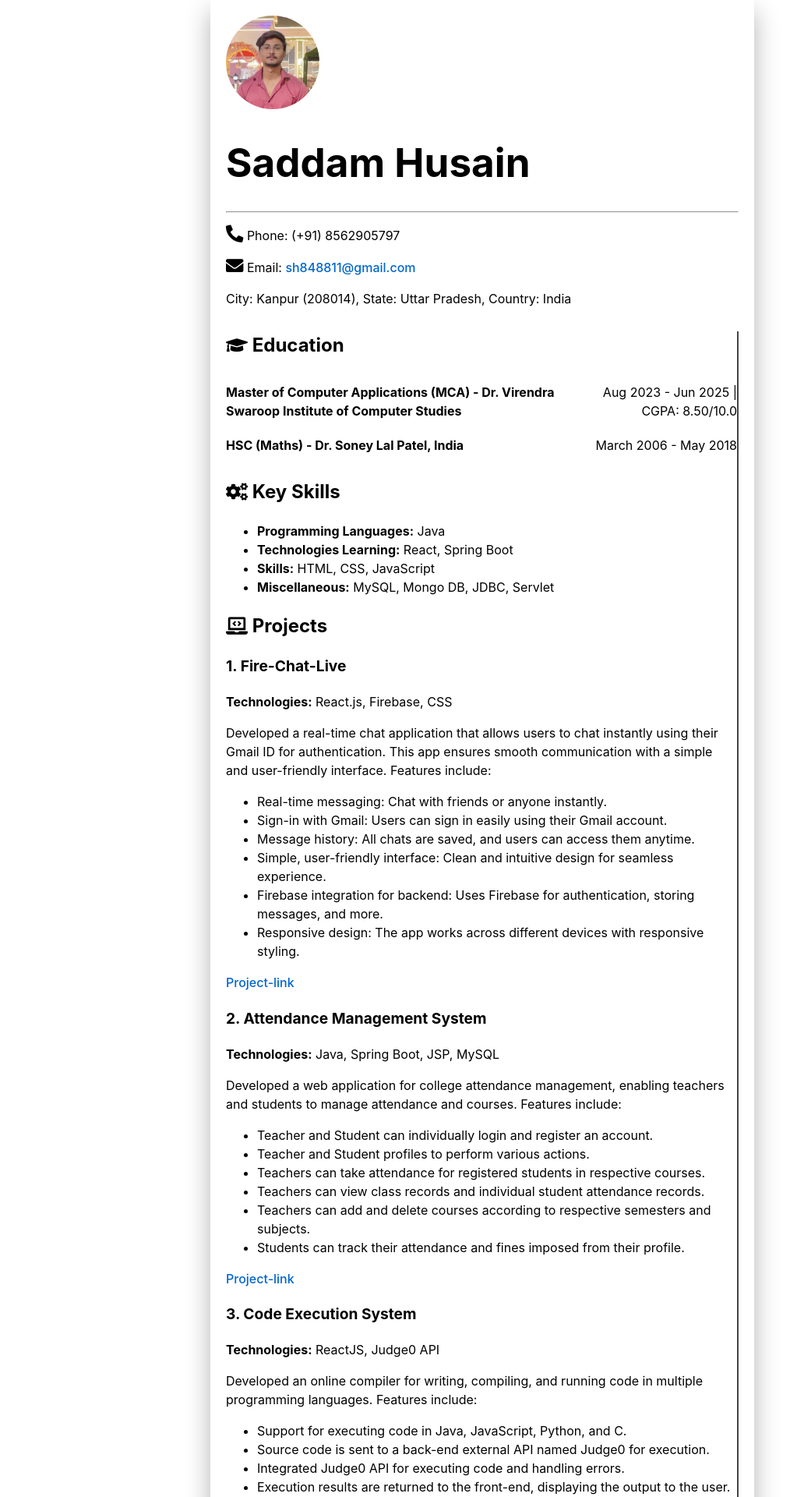
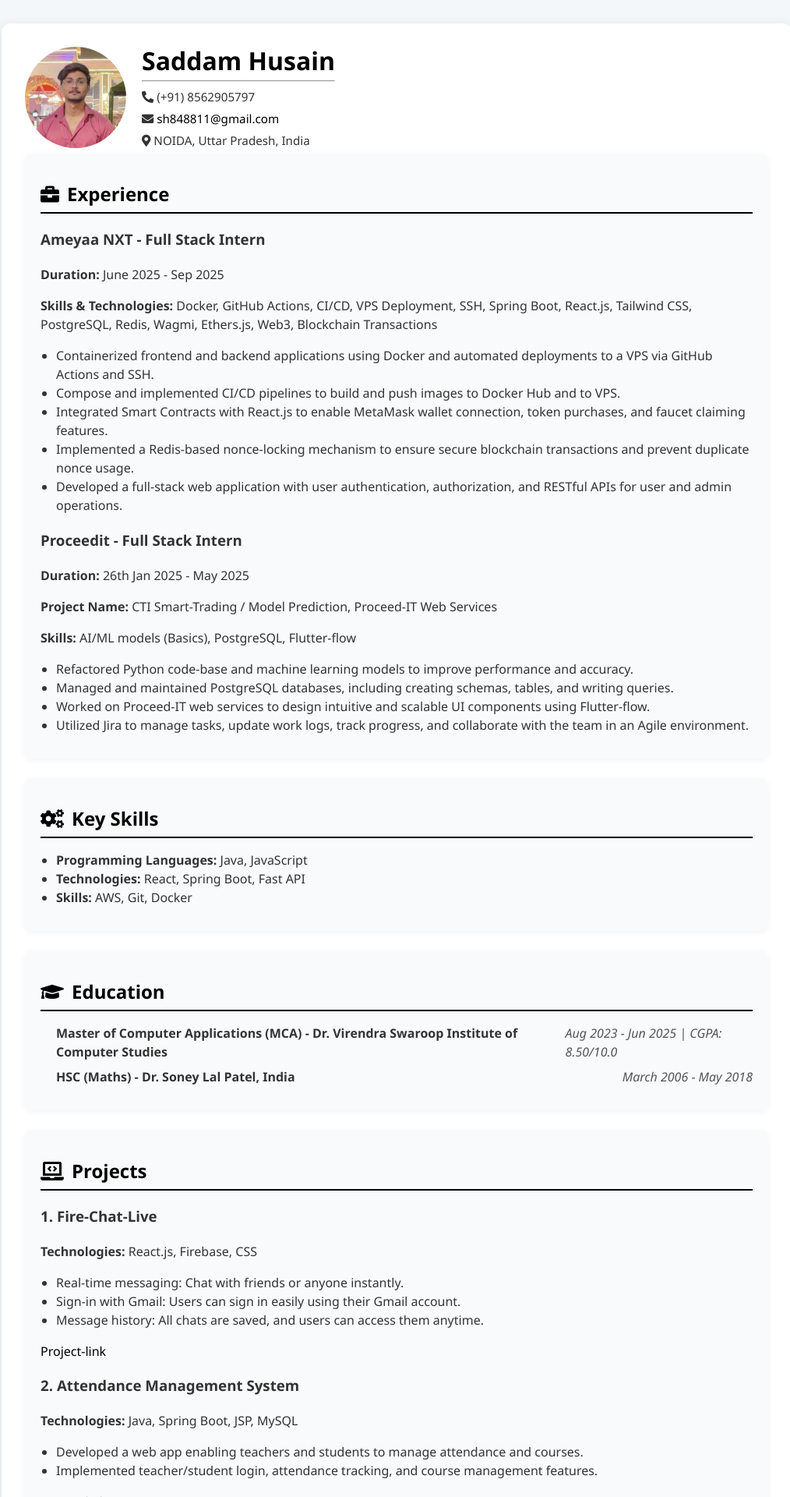
Before and after one commit to Saddam848811/resume, a React (Vite) app: page / in a window 1280 px wide. Shown: the top 1920 px of the page at 78% size, without its empty margins (21-1035 px from the left). Built offline with nearby package versions, Linux system fonts and the light colour scheme.

Commit message:
change 2025 before ck

```diff
--- a/src/App.css
+++ b/src/App.css
@@ -1,150 +1,157 @@
-/* Base styling (applies to all) */
 body {
-  font-size: 16px;
+  font-family: 'Segoe UI', Tahoma, Geneva, Verdana, sans-serif;
   margin: 0;
   padding: 0;
-  display: flex;
-  justify-content: center; /* Horizontally center */
-  align-items: center; /* Vertically center */
-  min-height: 100vh; /* Ensure it takes the full viewport height */
-  background-color: #ffffff; /* Light background */
-  color: #000000; /* Black text */
+  background-color: #f4f7f9;
+  color: #333;
 }
 
-/* Links styling */
 a {
-  color: #0066cc; /* Blue for links */
-  text-decoration: none; /* Remove underline */
+  color: #000000;
+  text-decoration: none;
+  transition: all 0.3s ease;
 }
 
 a:hover {
-  text-decoration: underline; /* Underline links on hover */
+  text-decoration: underline;
+  color: #000000;
 }
 
-/* For small screens (Mobile devices) */
-@media (max-width: 480px) {
 .resume {
-    width: 100%;
-    padding: 15px;
-    box-shadow: none;
+  width: 90%;
+  max-width: 1000px;
+  margin: 30px auto;
+  background-color: #fff;
+  border-radius: 12px;
+  box-shadow: 0 6px 20px rgba(0, 0, 0, 0.1);
+  padding: 30px;
 }
 
-  .resume-header {
-    flex-direction: column;
-    align-items: center;
-    text-align: center;
+.flex {
+  display: flex;
+  gap: 20px;
+  flex-wrap: wrap;
 }
 
 .profile-image img {
-    width: 80px;
-    height: 80px;
-    border-radius: 50%; /* Always circular */
+  width: 130px;
+  height: 130px;
+  border-radius: 50%;
   object-fit: cover;
+  /* border: 3px solid #000000; */
+}
+
+.header-text h1 {
+  margin: 0;
+  font-size: 2rem;
+  color: #000000;
+}
+
+.contact-info p {
+  margin: 5px 0;
+  font-size: 0.95rem;
 }
 
 .resume-body {
-    flex-direction: column;
-    gap: 15px;
-  }
-
-  .left-column, .right-column {
-    padding: 0;
-    border: none;
-  }
-
-  h2 {
-    font-size: 1.2rem;
-    color: #000000; /* Black color for headings */
-  }
-
-  h3 {
-    font-size: 1rem;
-    color: #000000; /* Black color for sub-headings */
-  }
-
-  .resume-footer {
-    flex-direction: column;
-    gap: 10px;
-    text-align: center;
-  }
-
-  i {
-    font-size: 1.2rem;
-  }
-}
-
-/* For larger screens (PCs) */
-@media (min-width: 1024px) {
-  .resume {
-    width: 70%;
-    max-width: 900px;
-    padding: 20px;
-    margin: auto; /* Center the resume */
-    box-shadow: 0 15px 30px rgba(0, 0, 0, 0.3);
-  }
-
-  .resume-header {
-    flex-direction: row;
-    justify-content: flex-start;
-    margin-bottom: 30px;
-  }
-
-  .profile-image img {
-    width: 120px;
-    height: 120px;
-    border-radius: 50%; /* Always circular */
-    object-fit: cover;
-  }
-
-  .resume-body {
-    flex-direction: row;
+  margin-top: 25px;
   gap: 20px;
 }
 
 .left-column, .right-column {
-    padding: 0;
-    border: none;
+  flex: 1;
 }
 
-  .left-column {
-    border-right: 2px solid #444; /* For PC only */
+.right-column {
+  max-width: 250px;
 }
 
-  h2 {
-    font-size: 1.5rem;
-    color: #000000; /* Black color for headings */
+/* Sections */
+section {
+  margin-bottom: 25px;
+  padding: 15px 20px;
+  border-radius: 10px;
+  background-color: #f9fafc;
+  box-shadow: 0 2px 8px rgba(0,0,0,0.05);
+  transition: transform 0.3s ease, box-shadow 0.3s ease;
 }
 
-  h3 {
-    font-size: 1.2rem;
-    color: #000000; /* Black color for sub-headings */
+section:hover {
+  transform: translateY(-3px);
+  box-shadow: 0 6px 15px rgba(0,0,0,0.1);
 }
 
-  .resume-footer {
-    flex-direction: row;
-    justify-content: space-between;
+section h2 {
+  display: flex;
+  align-items: center;
+  gap: 10px;
+  border-bottom: 2px solid #000000;
+  padding-bottom: 5px;
+  margin-bottom: 12px;
+  color: #000000;
 }
 
-  i {
-    font-size: 1.4rem;
-  }
-}
-
-.education-list {
-  list-style-type: none;
-  padding: 0;
+ul {
+  padding-left: 20px;
 }
 
 .education-item {
   display: flex;
   justify-content: space-between;
-  padding: 10px 0;
+  margin-bottom: 8px;
 }
 
-.course-name {
+.education-item span.course-name {
   font-weight: bold;
 }
 
-.course-details {
-  text-align: right;
+.education-item span.course-details {
+  font-style: italic;
+  color: #555;
 }
+
+/* Footer */
+.resume-footer {
+  text-align: center;
+  padding: 15px 0;
+  border-top: 1px solid #ddd;
+  margin-top: 25px;
+  font-size: 0.9rem;
+  color: #777;
+}
+
+/* Responsive */
+@media (max-width: 768px) {
+  .flex {
+    flex-direction: column;
+    align-items: center;
+  }
+
+  .education-item {
+    flex-direction: column;
+    align-items: flex-start;
+  }
+
+  .education-item span.course-details {
+    margin-top: 3px;
+  }
+}
+
+@media (max-width: 480px) {
+  .profile-image img {
+    width: 100px;
+    height: 100px;
+  }
+
+  .header-text h1 {
+    font-size: 1.6rem;
+    text-align: center;
+  }
+
+  .contact-info {
+    text-align: center;
+  }
+
+  section h2 {
+    font-size: 1.1rem;
+  }
+}
--- a/src/App.jsx
+++ b/src/App.jsx
@@ -6,24 +6,59 @@ const Resume = () => {
   return (
     <div className="resume">
       <header className="resume-header">
-        <div className="header-content">
-          <div className="flex">
+        <div className="header-content flex">
           <div className="profile-image">
             <img src={profileImage} alt="Saddam Husain" />
           </div>
           <div className="header-text">
             <h1>Saddam Husain</h1>
             <hr />
-              <p><i className="fas fa-phone-alt"></i> Phone: (+91) 8562905797</p>
-              <p><i className="fas fa-envelope"></i> Email: <a href="mailto:sh848811@gmail.com">sh848811@gmail.com</a></p>
-              <p>City: Kanpur (208014), State: Uttar Pradesh, Country: India</p>
+            <div className="contact-info">
+              <p><i className="fas fa-phone-alt"></i> (+91) 8562905797</p>
+              <p><i className="fas fa-envelope"></i> <a href="mailto:sh848811@gmail.com">sh848811@gmail.com</a></p>
+              <p><i className="fas fa-map-marker-alt"></i> NOIDA, Uttar Pradesh, India</p>
             </div>
           </div>
         </div>
       </header>
 
-      <div className="resume-body">
+       <section>
+            <h2><i className="fas fa-briefcase"></i> Experience</h2>
+            <h3>Ameyaa NXT  - <span className="role">Full Stack Intern</span></h3>
+            <p><strong>Duration:</strong> June 2025 - Sep 2025</p>
+            <p><strong>Skills & Technologies:</strong> Docker, GitHub Actions, CI/CD, VPS Deployment, SSH, Spring Boot, React.js, Tailwind CSS, PostgreSQL, Redis, Wagmi, Ethers.js, Web3, Blockchain Transactions</p>
+            <ul>
+              <li>Containerized frontend and backend applications using Docker and automated deployments to a VPS via GitHub Actions and SSH.</li>
+              <li>Compose and implemented CI/CD pipelines to build and push images to Docker Hub and to VPS.</li>
+              <li>Integrated Smart Contracts with React.js to enable MetaMask wallet connection, token purchases, and faucet claiming features.</li>
+              <li>Implemented a Redis-based nonce-locking mechanism to ensure secure blockchain transactions and prevent duplicate nonce usage.</li>
+              <li>Developed a full-stack web application with user authentication, authorization, and RESTful APIs for user and admin operations.</li>
+              {/* <li>Designed and managed PostgreSQL schemas for data persistence and implemented Spring Security for secure access control.</li> */}
+            </ul>
 
+            <h3>Proceedit - <span className="role">Full Stack Intern</span></h3>
+            <p><strong>Duration:</strong> 26th Jan 2025 - May 2025</p>
+            <p><strong>Project Name:</strong> CTI Smart-Trading / Model Prediction, Proceed-IT Web Services</p>
+            <p><strong>Skills:</strong> AI/ML models (Basics), PostgreSQL, Flutter-flow</p>
+            <ul>
+              <li>Refactored Python code-base and machine learning models to improve performance and accuracy.</li>
+              <li>Managed and maintained PostgreSQL databases, including creating schemas, tables, and writing queries.</li>
+              <li>Worked on Proceed-IT web services to design intuitive and scalable UI components using Flutter-flow.</li>
+              <li>Utilized Jira to manage tasks, update work logs, track progress, and collaborate with the team in an Agile environment.</li>
+            </ul>
+          </section>
+
+
+<section>
+            <h2><i className="fas fa-cogs"></i> Key Skills</h2>
+            <ul>
+              <li><strong>Programming Languages:</strong> Java, JavaScript</li>
+              <li><strong>Technologies:</strong> React, Spring Boot, Fast API</li>
+              <li><strong>Skills:</strong> AWS, Git, Docker</li>
+            </ul>
+          </section>
+
+      <div className="resume-body flex">
         <div className="left-column">
           <section>
             <h2><i className="fas fa-graduation-cap"></i> Education</h2>
@@ -39,113 +74,61 @@ const Resume = () => {
             </ul>
           </section>
 
-          <section>
-            <h2><i className="fas fa-cogs"></i> Key Skills</h2>
-            <ul>
-              <li><strong>Programming Languages:</strong> Java</li>
-              <li><strong>Technologies Learning:</strong> React, Spring Boot</li>
-              <li><strong>Skills:</strong> HTML, CSS, JavaScript</li>
-              <li><strong>Miscellaneous:</strong> MySQL, Mongo DB, JDBC, Servlet</li>
-            </ul>
-          </section>
+
+
 
          <section>
   <h2><i className="fas fa-laptop-code"></i> Projects</h2>
+
   <h3>1. Fire-Chat-Live</h3>
   <p><strong>Technologies:</strong> React.js, Firebase, CSS</p>
-            <p>Developed a real-time chat application that allows users to chat instantly using their Gmail ID for authentication. This app ensures smooth communication with a simple and user-friendly interface. Features include:</p>
   <ul>
     <li>Real-time messaging: Chat with friends or anyone instantly.</li>
     <li>Sign-in with Gmail: Users can sign in easily using their Gmail account.</li>
     <li>Message history: All chats are saved, and users can access them anytime.</li>
-              <li>Simple, user-friendly interface: Clean and intuitive design for seamless experience.</li>
-              <li>Firebase integration for backend: Uses Firebase for authentication, storing messages, and more.</li>
-              <li>Responsive design: The app works across different devices with responsive styling.</li>
   </ul>
   <p><a href="https://fire-chat-live.onrender.com/">Project-link</a></p>
 
   <h3>2. Attendance Management System</h3>
   <p><strong>Technologies:</strong> Java, Spring Boot, JSP, MySQL</p>
-            <p>Developed a web application for college attendance management, enabling teachers and students to manage attendance and courses. Features include:</p>
   <ul>
-              <li>Teacher and Student can individually login and register an account.</li>
-              <li>Teacher and Student profiles to perform various actions.</li>
-              <li>Teachers can take attendance for registered students in respective courses.</li>
-              <li>Teachers can view class records and individual student attendance records.</li>
-              <li>Teachers can add and delete courses according to respective semesters and subjects.</li>
-              <li>Students can track their attendance and fines imposed from their profile.</li>
+    <li>Developed a web app enabling teachers and students to manage attendance and courses.</li>
+    <li>Implemented teacher/student login, attendance tracking, and course management features.</li>
   </ul>
   <p><a href="https://youtu.be/Df2xBrzsqb4?si=tIBuZ-F8rkQ-GDc_">Project-link</a></p>
 
   <h3>3. Code Execution System</h3>
   <p><strong>Technologies:</strong> ReactJS, Judge0 API</p>
-            <p>Developed an online compiler for writing, compiling, and running code in multiple programming languages. Features include:</p>
   <ul>
-              <li>Support for executing code in Java, JavaScript, Python, and C.</li>
-              <li>Source code is sent to a back-end external API named Judge0 for execution.</li>
-              <li>Integrated Judge0 API for executing code and handling errors.</li>
-              <li>Execution results are returned to the front-end, displaying the output to the user.</li>
+    <li>Developed an online compiler supporting Java, JS, Python, and C using Judge0 API.</li>
+    <li>Handled code execution requests and displayed outputs dynamically.</li>
   </ul>
   <p><a href="https://rce-system.netlify.app/">Project-link</a></p>
 
-            <h3>4. Quiz App from TestLine</h3>
+  {/* <h3>4. Quiz App from TestLine</h3>
   <p><strong>Technologies:</strong> React.js, Node.js, CSS, Axios</p>
-            <p>Developed a dynamic quiz application that allows users to take quizzes, track their score, and view a summary of their performance with time. Features include:</p>
   <ul>
-              <li>Dynamic question display with a timer for each question.</li>
-              <li>Real-time score tracking with a final summary page after the quiz.</li>
-              <li>Progress bar to visually track quiz completion in real-time.</li>
-              <li>Badges earned based on quiz performance, visible on the user's profile.</li>
-              <li>Backend integration with Node.js to handle and serve quiz data.</li>
-              <li>Custom styling to enhance user experience with responsive design.</li>
-              <li>API integration using Axios to fetch questions and submit answers to the backend.</li>
+    <li>Built a dynamic quiz app with timer, progress bar, score tracking, and badge system.</li>
+    <li>Integrated backend with Node.js and APIs using Axios.</li>
   </ul>
-            <p><a href="https://quizgame-testline-frontend.onrender.com/">Project-link</a></p>
+  <p><a href="https://quizgame-testline-frontend.onrender.com/">Project-link</a></p> */}
 
-            <h3>5. Student Details Form</h3>
+  {/* <h3>5. Student Details Form</h3>
   <p><strong>Technologies:</strong> HTML, CSS, JS, OpenCage API</p>
-            <p>Developed a full-stack online user-friendly interface with the following features:</p>
   <ul>
-              <li>Student's state is automatically filled based on the respective city using the OpenCage API.</li>
-              <li>Student's current age is automatically calculated while entering the birth date.</li>
-              <li>All the information is stored in the database with the help of back-end from the front-end.</li>
+    <li>Auto-fills state based on city using OpenCage API.</li>
+    <li>Automatically calculates age from birth date.</li>
+    <li>Stores form data securely in the database.</li>
   </ul>
-            <p><a href="https://students-details-form.netlify.app/">Project-link</a></p>
+  <p><a href="https://students-details-form.netlify.app/">Project-link</a></p> */}
 </section>
 
-          <section>
-            <h2><i className="fas fa-gamepad"></i> Hobbies</h2>
-            <ul>
-              <li>Gaming</li>
-              <li>Gymnast</li>
-              <li>Gym</li>
-            </ul>
-          </section>
         </div>
-
-        {/* Right Column */}
-        {/* You can remove or use this section as needed */}
-        <div className="right-column"></div>
       </div>
 
       <footer className="resume-footer">
-        <p>
-          <a href="https://www.linkedin.com/in/saddam-husain-839a93263" target="_blank" rel="noopener noreferrer">
-            <i className="fab fa-linkedin"></i> LinkedIn
-          </a>
-        </p>
-        <p>
-          <a href="https://wa.me/8562905797?text=Hello%20I%27d%20like%20to%20know%20more%20about%20your%20resume!" target="_blank" rel="noopener noreferrer">
-            <i className="fab fa-whatsapp"></i> Say hi..
-          </a>
-        </p>
-        <p>
-          <a href="https://github.com/saddam848811" target="_blank" rel="noopener noreferrer">
-            <i className="fab fa-github"></i> GitHub
-          </a>
-        </p>
+        <p>© 2025 Saddam Husain</p>
       </footer>
-      <hr />
     </div>
   );
 };
```
Lines whose indentation alone changed are shown as unchanged.
